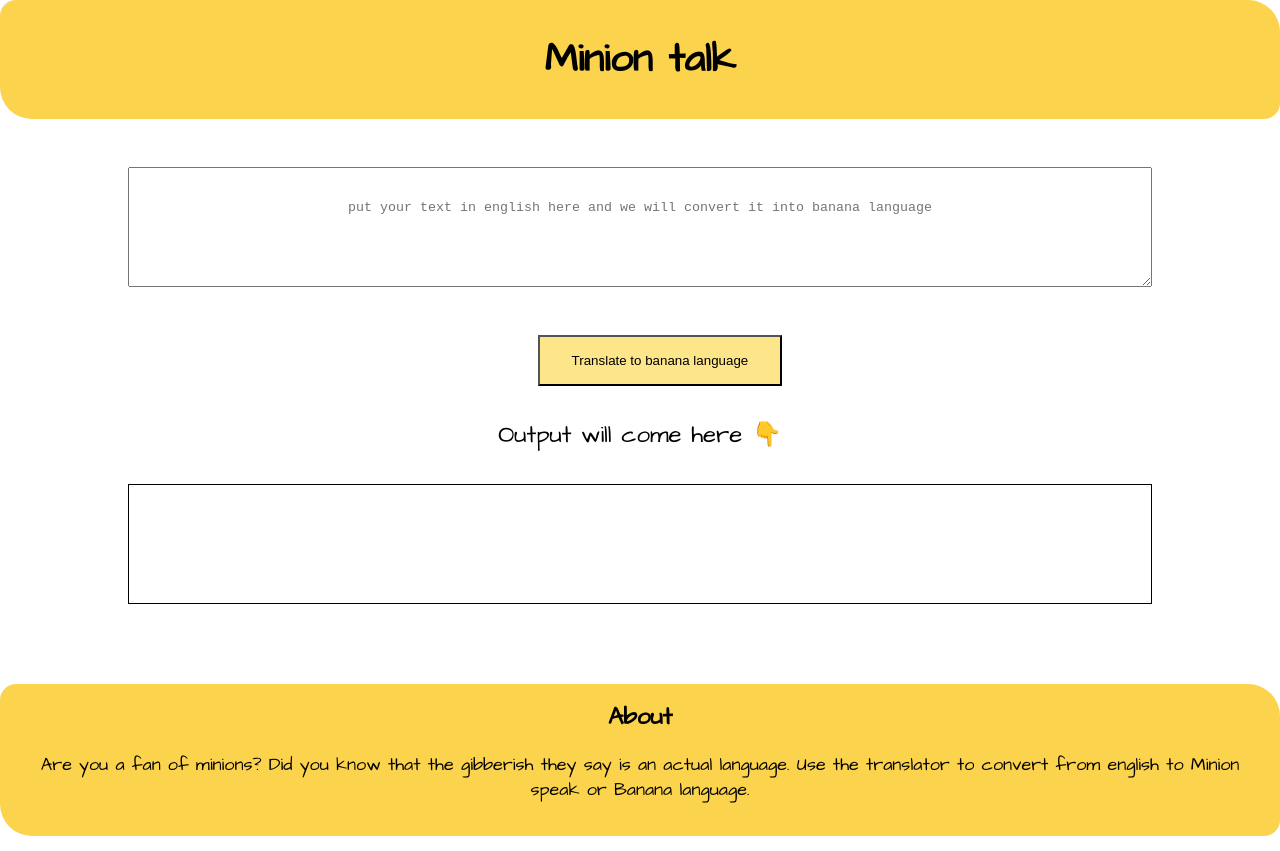
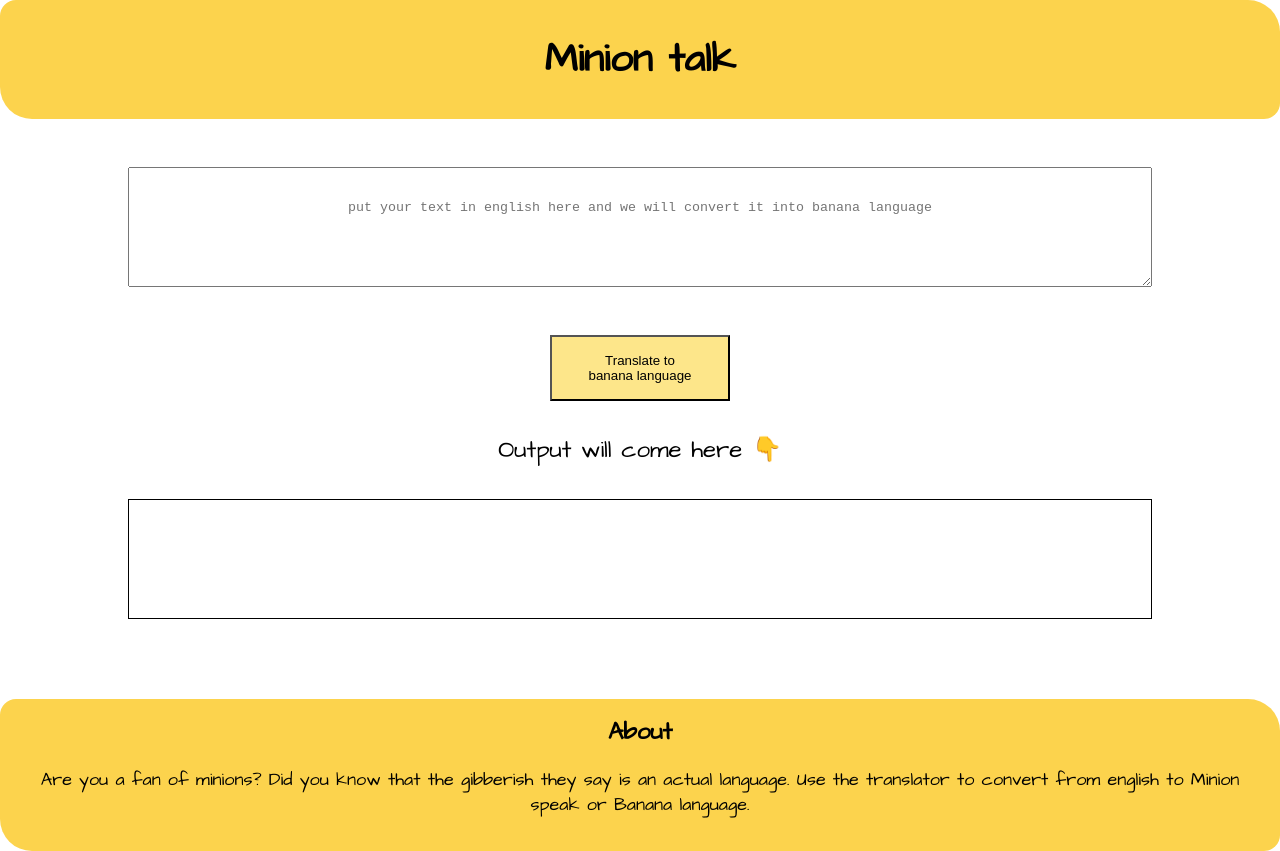
Before and after one commit to shubhsardana29/neogcamp-banana-speak, a plain HTML site: page index.html in a window 1280 px wide. Drawn offline with Linux system fonts and the light colour scheme.

Commit message:
updated margin

```diff
--- a/styles.css
+++ b/styles.css
@@ -42,8 +42,8 @@ textarea {
 #btn-translate {
     background-color: var(--btn-color);
     padding: 1rem 2rem;
-    margin-left: 42%;
     cursor: pointer;
+    margin: 0px 550px;
 }
 #btn-translate:hover,btn-translate:focus {
     background-color: var(--primary-color);
```
